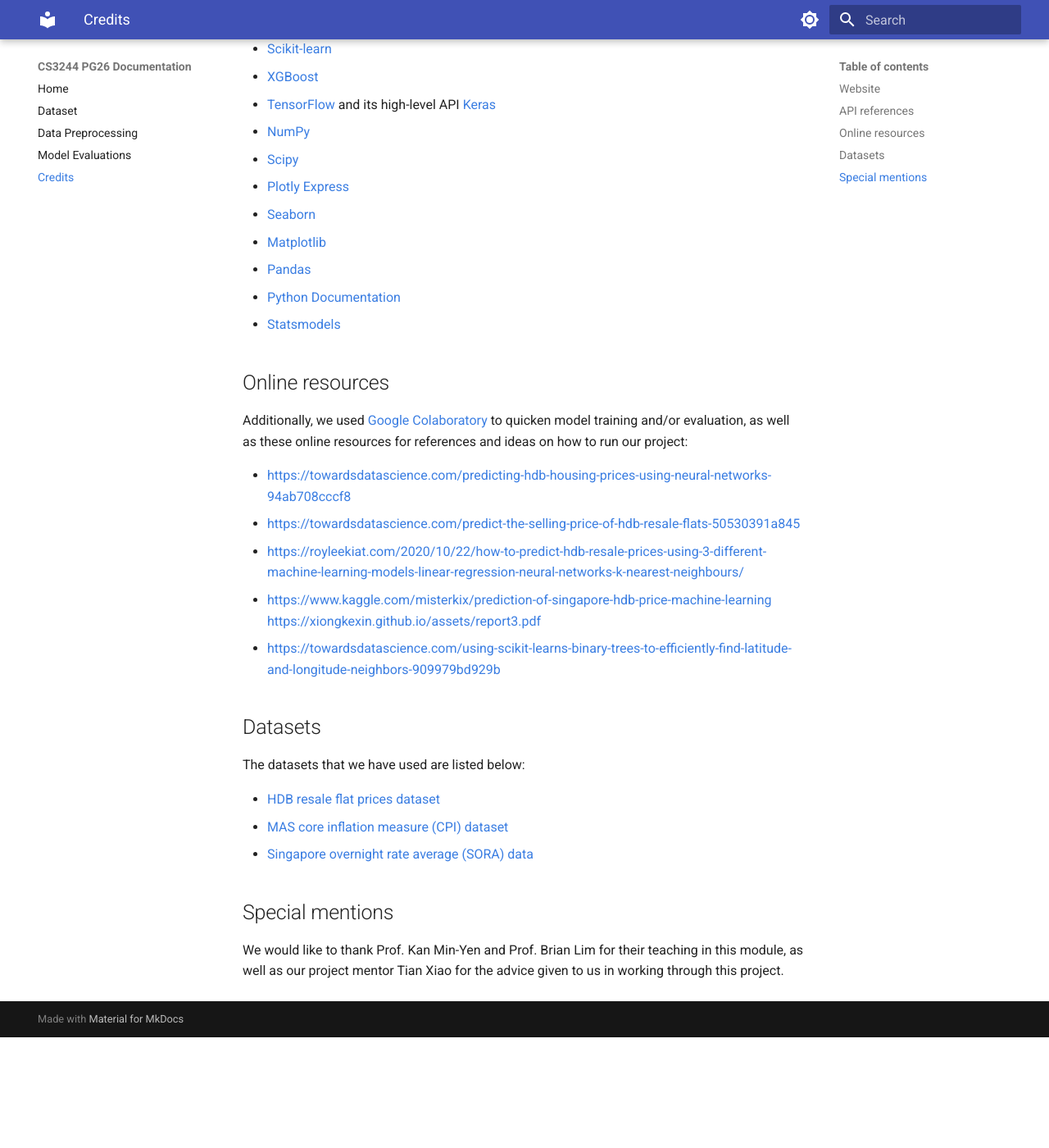
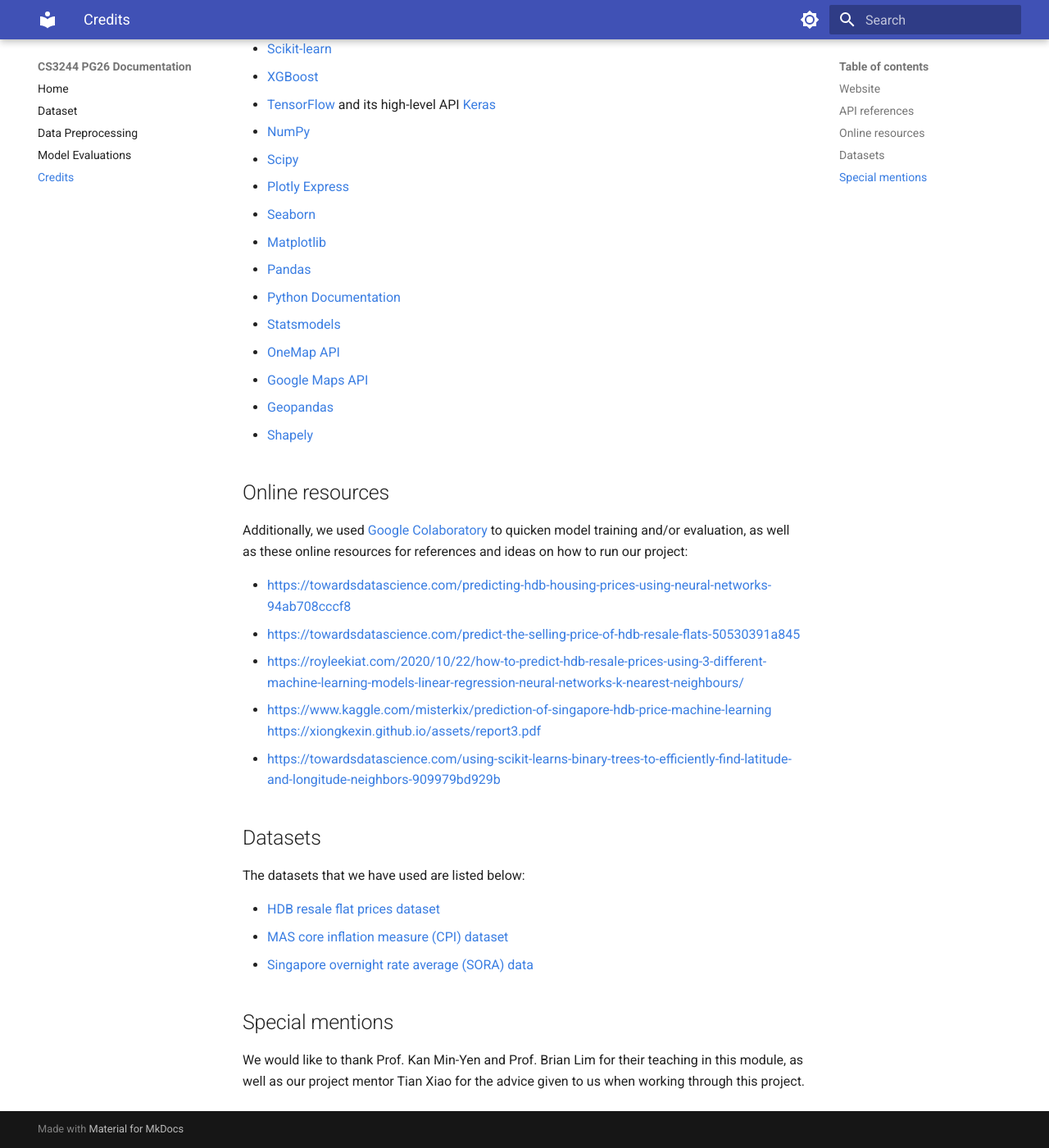
Before and after one commit to wilsonwid/cs3244-pg26, an MkDocs documentation site: the page built from docs/credits.md, in a window 1280 px wide and 1400 px high, scrolled down 367 px. Shown: the whole window at 82% size. Built offline with MkDocs 1.6.1 and Material for MkDocs 9.7.7, drawn with Linux system fonts in a browser that asks for light colours; before the commit the page ends 1632 px from its top, so only the background shows below that.

Commit message:
Update credits

```diff
--- a/docs/credits.md
+++ b/docs/credits.md
@@ -15,6 +15,10 @@
 * [Pandas](https://pandas.pydata.org/docs/)
 * [Python Documentation](https://docs.python.org/)
 * [Statsmodels](https://www.statsmodels.org/stable/index.html)
+* [OneMap API](https://www.onemap.gov.sg/docs/)
+* [Google Maps API](https://developers.google.com/maps/documentation)
+* [Geopandas](https://geopandas.org/en/stable/docs.html)
+* [Shapely](https://shapely.readthedocs.io/en/stable/manual.html)
 
 # Online resources
 Additionally, we used [Google Colaboratory](https://colab.research.google.com/) to quicken model training and/or evaluation, as well as these  online resources for references and ideas on how to run our project:
@@ -33,4 +37,4 @@
 * [Singapore overnight rate average (SORA) data](https://eservices.mas.gov.sg/statistics/dir/DomesticInterestRates.aspx)
 
 # Special mentions
-We would like to thank Prof. Kan Min-Yen and Prof. Brian Lim for their teaching in this module, as well as our project mentor Tian Xiao for the advice given to us in working through this project.
+We would like to thank Prof. Kan Min-Yen and Prof. Brian Lim for their teaching in this module, as well as our project mentor Tian Xiao for the advice given to us when working through this project.
```
